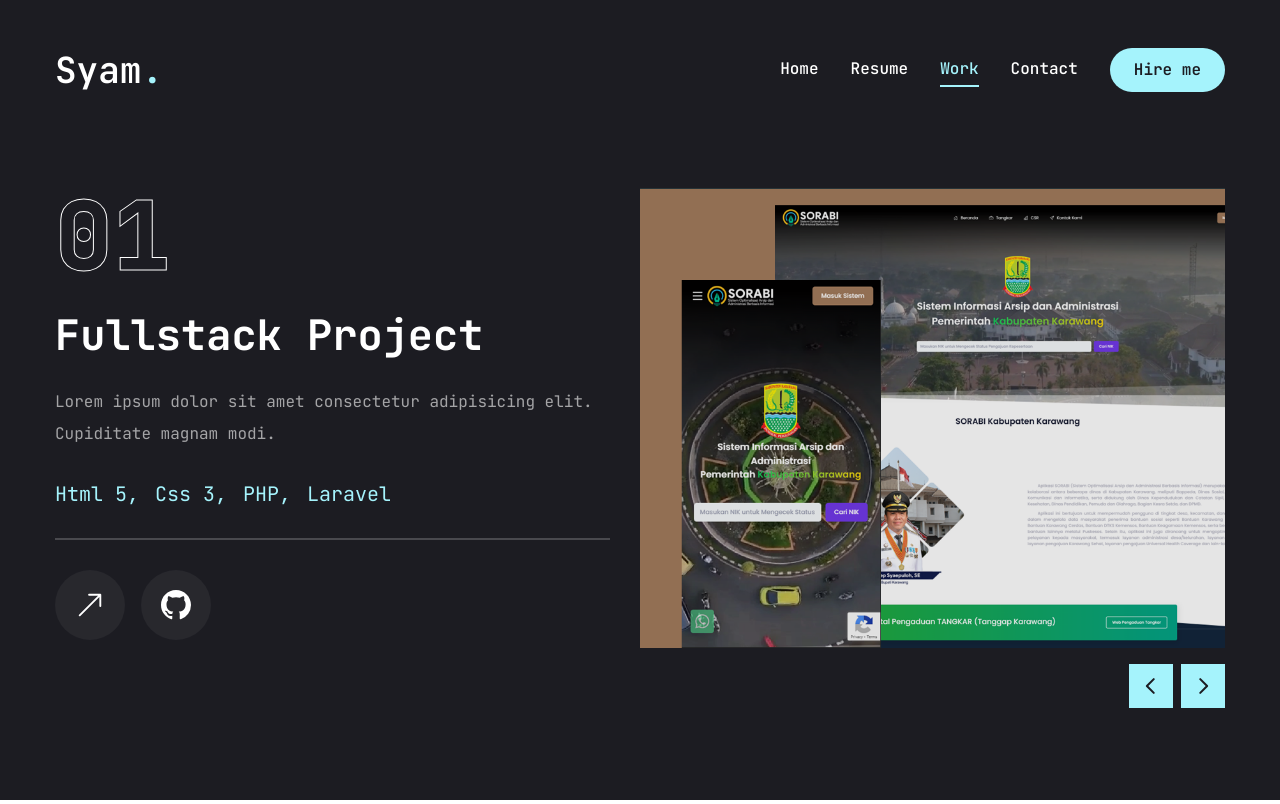
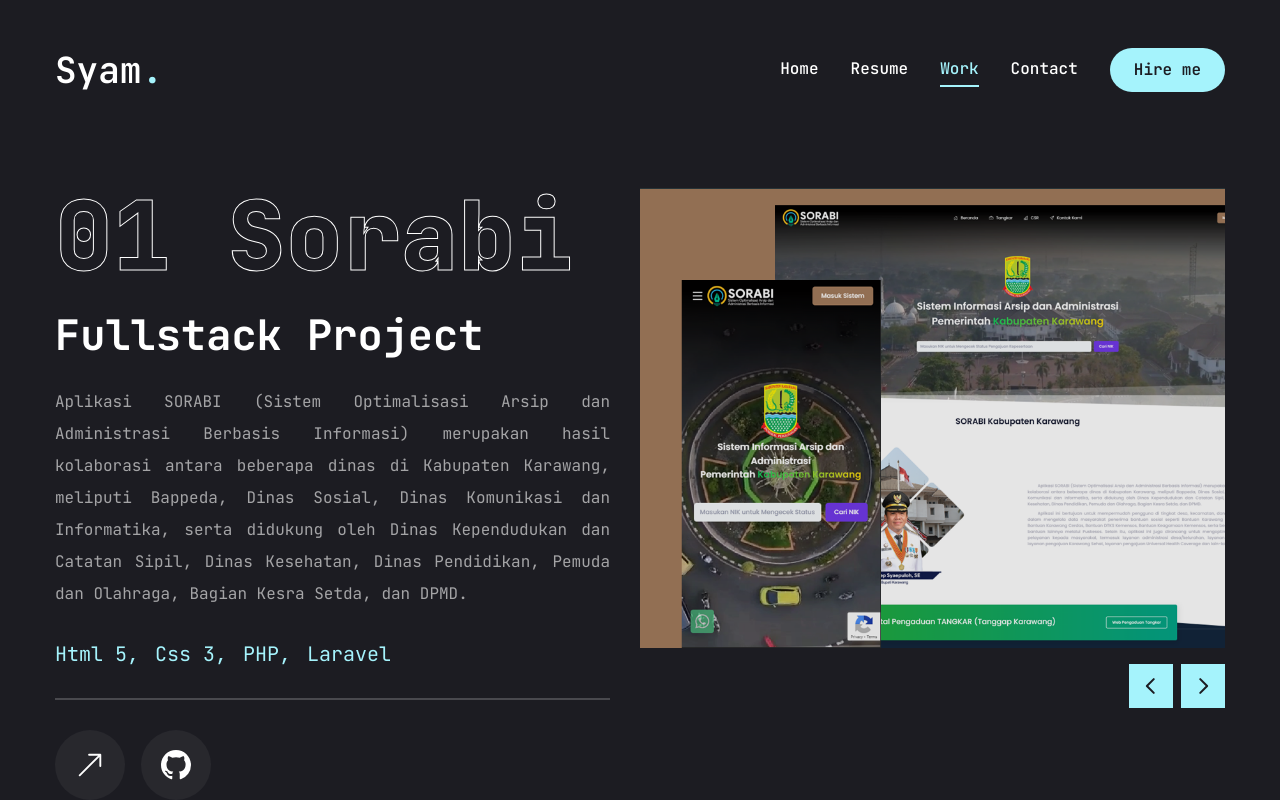
Before and after one commit to Adauclya/portfolio, a Next.js app: page /work in a window 1280 px wide. Built offline with nearby package versions, Linux system fonts and the light colour scheme.

Commit message:
fix: hapus lorem ipsum

```diff
--- a/app/work/page.jsx
+++ b/app/work/page.jsx
@@ -25,7 +25,7 @@
     category: "fullstack",
     title: "Sorabi",
     description:
-      "Lorem ipsum dolor sit amet consectetur adipisicing elit. Cupiditate magnam modi.",
+      "Aplikasi SORABI (Sistem Optimalisasi Arsip dan Administrasi Berbasis Informasi) merupakan hasil kolaborasi antara beberapa dinas di Kabupaten Karawang, meliputi Bappeda, Dinas Sosial, Dinas Komunikasi dan Informatika, serta didukung oleh Dinas Kependudukan dan Catatan Sipil, Dinas Kesehatan, Dinas Pendidikan, Pemuda dan Olahraga, Bagian Kesra Setda, dan DPMD.",
     stack: [{ name: "Html 5" }, { name: "Css 3" }, { name: "PHP" }, { name: "Laravel" }],
     image: "/assets/work/sorabi.png",
     live: "https://sorabi.karawangkab.go.id/",
@@ -36,7 +36,7 @@
     category: "fullstack",
     title: "Edukcapil",
     description:
-      "Lorem ipsum dolor sit amet consectetur adipisicing elit. Cupiditate magnam modi.",
+      "Edukcapil Karawang adalah aplikasi layanan kependudukan dan catatan sipil elektronik yang disediakan oleh Dinas Kependudukan dan Pencatatan Sipil Kabupaten Karawang. Aplikasi ini memudahkan warga Karawang untuk mengurus berbagai dokumen kependudukan secara online, seperti e-KTP, Kartu Keluarga, Akta Kelahiran, dan Akta Kematian.",
     stack: [{ name: "Html 5" }, { name: "Css 3" }, { name: "PHP" }, { name: "Codeigniter 3" }],
     image: "/assets/work/edukcapil.png",
     live: "https://edukcapil.karawangkab.go.id/",
@@ -47,7 +47,7 @@
     category: "fullstack",
     title: "Infoloker",
     description:
-      "Lorem ipsum dolor sit amet consectetur adipisicing elit. Cupiditate magnam modi.",
+      "Infoloker Karawang adalah platform informasi lowongan kerja yang ditujukan bagi pencari kerja di wilayah Karawang dan sekitarnya. Platform ini menyediakan berbagai peluang pekerjaan dari berbagai sektor industri, mulai dari manufaktur, jasa, hingga pemerintahan",
     stack: [{ name: "Html 5" }, { name: "Css 3" }, { name: "PHP" }, { name: "Codeigniter 3" }],
     image: "/assets/work/infoloker.png",
     live: "https://infoloker.karawangkab.go.id/",
@@ -58,7 +58,7 @@
     category: "fullstack",
     title: "SiapKanda",
     description:
-      "Lorem ipsum dolor sit amet consectetur adipisicing elit. Cupiditate magnam modi.",
+      "SIAP-KANDA (Sistem Informasi Administrasi Penyelesaian Kerugian Daerah) adalah platform yang dirancang untuk membantu instansi pemerintah dalam mengelola, melacak, dan menyelesaikan kasus-kasus kerugian daerah secara efisien dan transparan. Aplikasi ini memfasilitasi pencatatan kerugian, pengajuan laporan, hingga proses verifikasi dan penyelesaian, serta memberikan pelaporan yang akurat untuk mendukung pengambilan keputusan dan pertanggungjawaban keuangan daerah.",
     stack: [{ name: "Html 5" }, { name: "Css 3" }, { name: "PHP" }, { name: "Laravel" }],
     image: "/assets/work/siapkanda.png",
     live: "https://deer.baleprasutisingaperbangsa.com/login",
@@ -69,7 +69,7 @@
     category: "fullstack",
     title: "Portal Pelayanan",
     description:
-      "Lorem ipsum dolor sit amet consectetur adipisicing elit. Cupiditate magnam modi.",
+      "PAK HAJI adalah singkatan dari Pelayanan Whatsapp Karawang Handal dan Teruji, sebuah aplikasi berbasis WA Chat Bot yang memudahkan warga Karawang untuk mengakses berbagai layanan publik melalui WhatsApp dengan cepat dan praktis.",
     stack: [{ name: "Html 5" }, { name: "Css 3" }, { name: "Node JS" }, { name: "Nuxt.js" }],
     image: "/assets/work/pakhaji.png",
     live: "https://egret.baleprasutisingaperbangsa.com/",
@@ -78,9 +78,9 @@
   {
     num: "03",
     category: "fullstack",
-    title: "Vendor Management Sistem",
+    title: "VMS",
     description:
-      "Lorem ipsum dolor sit amet consectetur adipisicing elit. Cupiditate magnam modi.",
+      "Vendor Management System (VMS) dari Pakuwon Group adalah platform digital yang dirancang untuk mengelola hubungan antara perusahaan dan vendor secara efisien. Sistem ini memungkinkan proses pendaftaran, evaluasi, serta pemantauan kinerja vendor dalam satu sistem terintegrasi",
     stack: [{ name: "Html 5" }, { name: "Css 3" }, { name: "PHP" }, { name: "Codeigniter 3" }],
     image: "/assets/work/vms.png",
     live: "https://vms.pakuwon.com/",
@@ -113,14 +113,14 @@
             <div className="flex flex-col gap-[30px] h-[50%]">
               {/* outline num */}
               <div className="text-8xl leading-none font-extrabold text-transparent text-outline">
-                {project.num}
+                {project.num} {project.title}
               </div>
               {/* project category */}
               <h2 className="text-[42px] font-bold leading-none text-white group-hover:text-accent transition-all duration-500 capitalize">
                 {project.category} project
               </h2>
               {/* project description */}
-              <p className="text-white/60">{project.description}</p>
+              <p className="text-white/60 text-justify">{project.description}</p>
               {/* stack */}
               <ul className="flex gap-4">
                 {project.stack.map((item, index) => {
```
